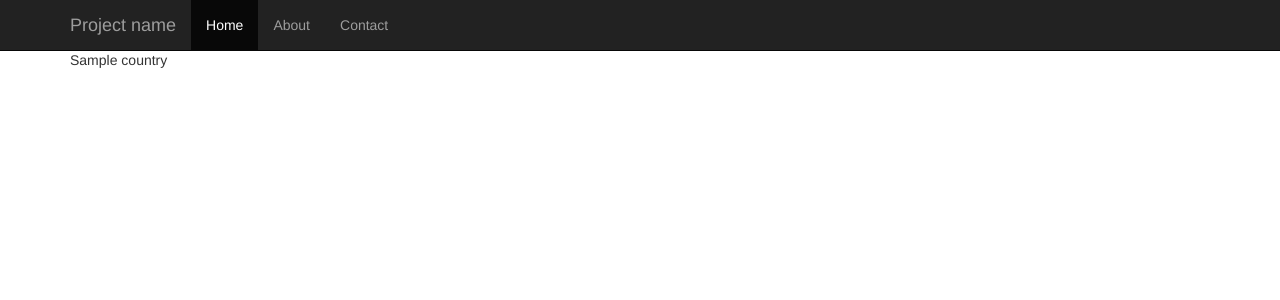
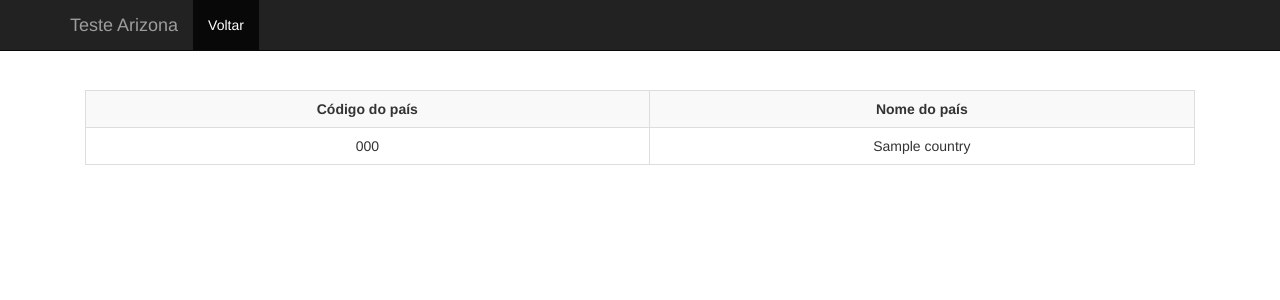
Before and after one commit to brunohulk/arizona, a PHP site: template templates/render.html.twig in a window 1280 px wide. Shown: the top 300 px of the page. Run offline with PHP 8.4, Linux system fonts and the light colour scheme; the template is opened without the code that fills it: most values are stand-ins (such as "Sample title", 1, 10 or a date in 2020); some libraries are stand-ins or nearby versions.

Commit message:
Generate html page with the countries
The task to generate the page as html has been completed is possible
to choose the order.

```diff
--- a/composer.json
+++ b/composer.json
@@ -24,7 +24,8 @@
         "symfony/validator": "~2.8|3.0.*",
         "guzzlehttp/guzzle": "^6.2",
         "phpunit/phpunit": "^6.0",
-        "lalbert/silex-mongodb": "^1.0"
+        "lalbert/silex-mongodb": "^1.0",
+        "twig/extensions": "*"
     },
     "require-dev": {
         "phpunit/phpunit": "~6.0",
--- a/src/Model/Country.php
+++ b/src/Model/Country.php
@@ -10,6 +10,9 @@ class Country
 {
     private $guzzleClient;
     private $countryRepository;
+
+    const ORDER_ASC = 1;
+    const ORDER_DESC = -1;
 
     public function __construct(Client $client, \Repository\Country $repository)
     {
--- a/src/Repository/Country.php
+++ b/src/Repository/Country.php
@@ -9,9 +9,6 @@ class Country
 {
     private $mongodb;
 
-    const ORDER_ASC = 1;
-    const ORDER_DESC = -1;
-
     public function __construct(Application $app)
     {
         $this->mongodb = $app['mongodb']->{$app['db_name']}->countries;
@@ -22,7 +19,7 @@ class Country
         $this->mongodb->insertMany($countries);
     }
 
-    public function countriesOrderByCountryName($order = self::ORDER_ASC)
+    public function countriesOrderByCountryName($order = \Model\Country::ORDER_ASC)
     {
         return $this->mongodb->find([], ['sort' => ['country_name' => $order]]);
     }
--- a/src/app.php
+++ b/src/app.php
@@ -10,12 +10,12 @@ use Lalbert\Silex\Provider\MongoDBServiceProvider;
 $app = new Application();
 $app->register(new ServiceControllerServiceProvider());
 $app->register(new AssetServiceProvider());
-$app->register(new TwigServiceProvider());
+$app->register(new TwigServiceProvider(), ['twig.options' => array('debug' => true)]);
 $app->register(new HttpFragmentServiceProvider());
 
 $app->register(new MongoDBServiceProvider(), [
     'mongodb.config' => [
-        'server' => 'mongodb://localhost:27017',
+        'server' => 'mongodb://localhost:27017', #TODO mover para arquivo de configuração
         'options' => [],
         'driverOptions' => []
     ]
--- a/templates/layout.html.twig
+++ b/templates/layout.html.twig
@@ -2,7 +2,6 @@
 <html>
     <head>
         <title>{% block title '' %} - My Silex Application</title>
-
         <link href="{{ asset('css/main.css') }}" rel="stylesheet" type="text/css" />
         <link href="http://getbootstrap.com/dist/css/bootstrap.min.css" rel="stylesheet" type="text/css">
         <script type="text/javascript">
@@ -27,21 +26,29 @@
                         <span class="icon-bar"></span>
                         <span class="icon-bar"></span>
                     </button>
-                    <a class="navbar-brand" href="#">Project name</a>
+                    <a class="navbar-brand" href="#">Teste Arizona</a>
                 </div>
                 <div id="navbar" class="collapse navbar-collapse">
                     <ul class="nav navbar-nav">
-                        <li class="active"><a href="#">Home</a></li>
-                        <li><a href="#about">About</a></li>
-                        <li><a href="#contact">Contact</a></li>
+                        <li class="active"><a href="/">Voltar</a></li>
                     </ul>
                 </div><!--/.nav-collapse -->
             </div>
         </nav>
         <div class="container">
-            {% block content %}{% endblock %}
+            <div class="starter-template">
+                {% block content %}{% endblock %}
+            </div>
         </div>
         <script src="https://ajax.googleapis.com/ajax/libs/jquery/1.12.4/jquery.min.js"></script>
         <script src="http://getbootstrap.com/dist/js/bootstrap.min.js"></script>
+        <script>
+            $(function(){
+                $('[name=order]').change(function(){
+                    $('#html').attr('href', '/html?order=' + $(this).val());
+                    $('#csv').attr('href', '/csv?order=' + $(this).val());
+                });
+            });
+        </script>
     </body>
 </html>
--- a/templates/render.html.twig
+++ b/templates/render.html.twig
@@ -1,6 +1,15 @@
 {% extends "layout.html.twig" %}
 {% block content %}
-    {% for country in countries %}
-        {{ country.getCountryName() }}
-    {% endfor %}
+    <table class="table table-striped table-bordered">
+        <tr>
+            <th style="text-align: center">Código do país</th>
+            <th style="text-align: center">Nome do país</th>
+        </tr>
+        {% for country in countries %}
+            <tr>
+                <td>{{ country.getCountryCode() }}</td>
+                <td>{{ country.getCountryName() }}</td>
+            </tr>
+        {% endfor %}
+    </table>
 {% endblock %}
--- a/web/css/main.css
+++ b/web/css/main.css
@@ -5,3 +5,6 @@ body {
     padding: 40px 15px;
     text-align: center;
 }
+.row {
+    padding-bottom: 20px;
+}
```
Also changed, not shown: src/controllers.php (+6 -6 lines), templates/index.html.twig (+14 -6 lines), 1 other file.
